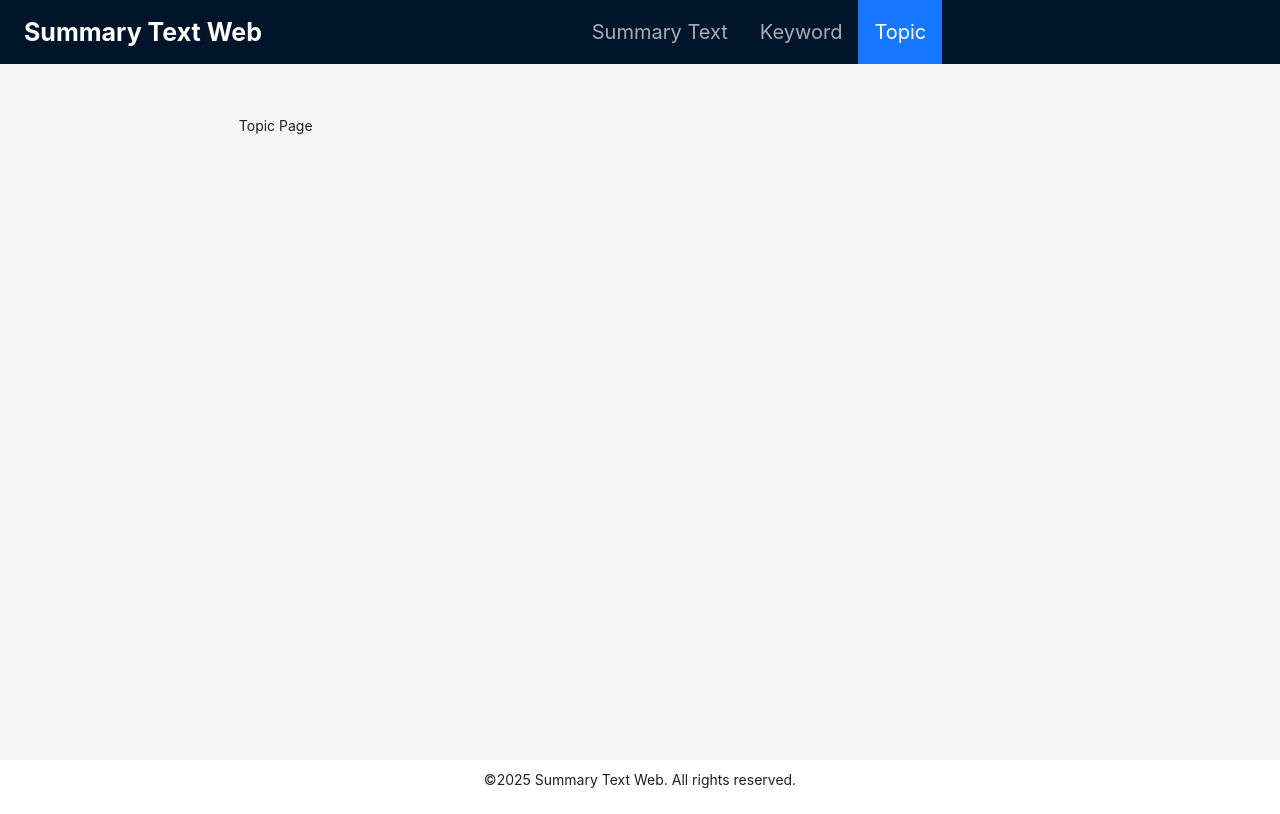
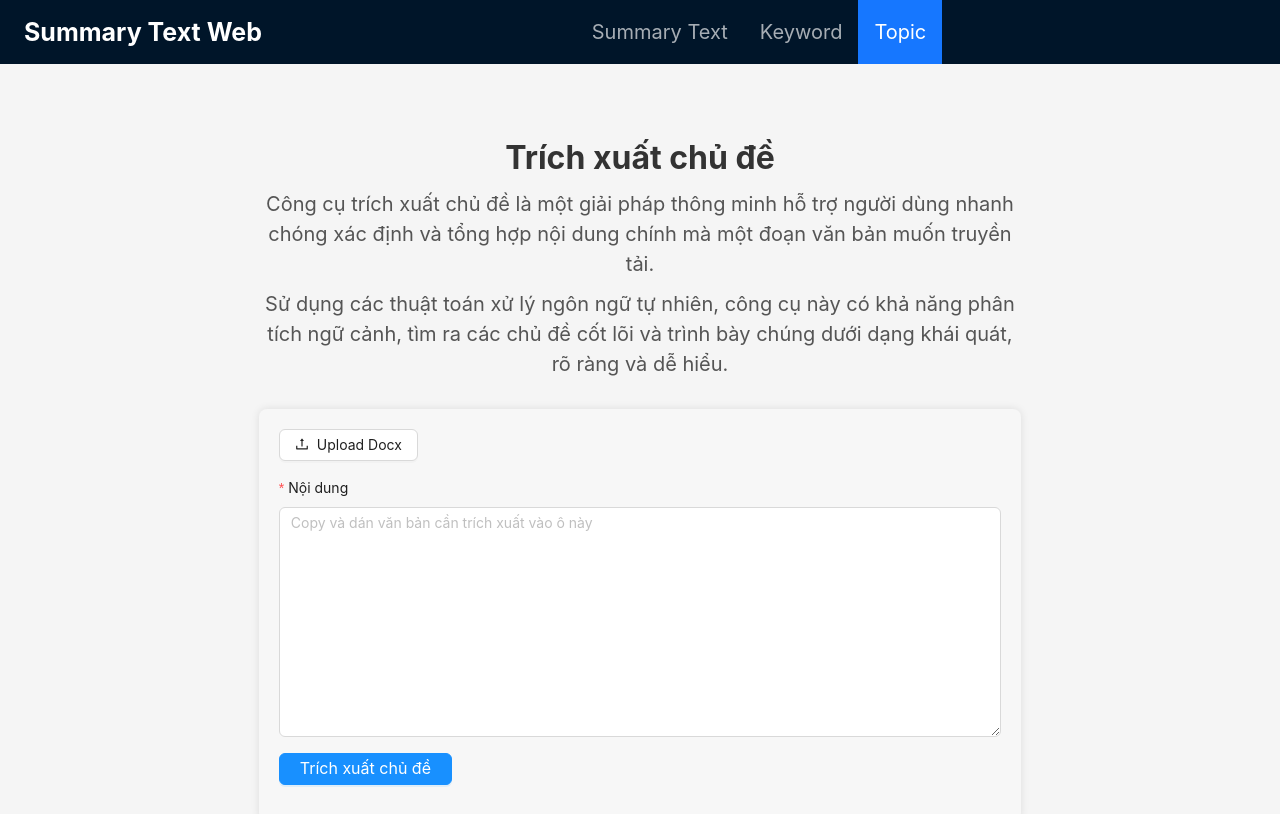
Before and after one commit to bachxuantrann/summary-web, a React (Vite) app: page /topic in a window 1280 px wide. Shown: the top 814 px of the page. Built offline with nearby package versions, Linux system fonts and the light colour scheme.

Commit message:
ui topic page

```diff
--- a/src/pages/TopicPage/index.jsx
+++ b/src/pages/TopicPage/index.jsx
@@ -1,4 +1,150 @@
+import { useState } from "react";
+import { Form, Input, Select, Button, Upload, message, Typography } from "antd";
+import { UploadOutlined } from "@ant-design/icons";
+import axios from "axios";
+import "./style.scss";
+const { Title, Paragraph } = Typography;
+const { TextArea } = Input;
 const TopicPage = () => {
-    return <>Topic Page</>;
+    const [form] = Form.useForm();
+    const [loading, setLoading] = useState(false);
+    const [result, setResult] = useState("");
+    const handleSummarize = async (values) => {
+        if (!values.text || !values.text.trim()) {
+            message.warning("Vui lòng nhập nội dung!");
+            return;
+        }
+        try {
+            setLoading(true);
+            const res = await axios.post(
+                "http://127.0.0.1:8000/summarize",
+                values,
+                {
+                    headers: { "Content-Type": "multipart/form-data" },
+                }
+            );
+            setResult(res.data.topics);
+        } catch (error) {
+            message.error("Có lỗi xảy ra khi trích xuất chủ đề!");
+            console.log(error);
+        } finally {
+            setLoading(false);
+        }
+    };
+    const beforeUpload = (file) => {
+        const isDocx =
+            file.type ===
+            "application/vnd.openxmlformats-officedocument.wordprocessingml.document";
+        const isDocxExtension = file.name.slice(-5).toLowerCase() === ".docx";
+
+        if (!isDocx || !isDocxExtension) {
+            message.error("Chỉ cho phép upload file Word (.docx)!");
+            return false; // Ngăn upload
+        }
+        return true;
+    };
+    const handleUpload = async (file) => {
+        const formData = new FormData();
+        formData.append("file", file);
+        try {
+            setLoading(true);
+            const res = await axios.post(
+                "http://127.0.0.1:8000/summarize",
+                formData,
+                {
+                    headers: { "Content-Type": "multipart/form-data" },
+                }
+            );
+            setResult(res.data.topics);
+        } catch (error) {
+            message.error("Có lỗi xảy ra khi upload file!");
+            console.log(error);
+        } finally {
+            setLoading(false);
+        }
+        return false; // Ngăn upload tự động
+    };
+    return (
+        <>
+            <div className="summary-tool">
+                <header className="header">
+                    <Title className="header_title" level={2}>
+                        Trích xuất chủ đề
+                    </Title>
+                    <Paragraph className="header_paragraph">
+                        Công cụ trích xuất chủ đề là một giải pháp thông minh hỗ
+                        trợ người dùng nhanh chóng xác định và tổng hợp nội dung
+                        chính mà một đoạn văn bản muốn truyền tải.
+                    </Paragraph>
+                    <Paragraph className="header_paragraph">
+                        Sử dụng các thuật toán xử lý ngôn ngữ tự nhiên, công cụ
+                        này có khả năng phân tích ngữ cảnh, tìm ra các chủ đề
+                        cốt lõi và trình bày chúng dưới dạng khái quát, rõ ràng
+                        và dễ hiểu.
+                    </Paragraph>
+                </header>
+                <Form form={form} layout="vertical" onFinish={handleSummarize}>
+                    <Form.Item>
+                        <Upload
+                            beforeUpload={beforeUpload}
+                            customRequest={async ({
+                                file,
+                                onSuccess,
+                                onError,
+                            }) => {
+                                try {
+                                    await handleUpload(file);
+                                    onSuccess("ok");
+                                } catch (err) {
+                                    onError(err);
+                                }
+                            }}
+                            showUploadList={false}
+                        >
+                            <Button icon={<UploadOutlined />}>
+                                Upload Docx
+                            </Button>
+                        </Upload>
+                    </Form.Item>
+                    <Form.Item
+                        label="Nội dung"
+                        name="text"
+                        rules={[
+                            {
+                                required: true,
+                                message:
+                                    "Vui lòng nhập nội dung cần trích xuất!",
+                            },
+                        ]}
+                    >
+                        <TextArea
+                            rows={10}
+                            placeholder="Copy và dán văn bản cần trích xuất vào ô này"
+                        />
+                    </Form.Item>
+                    <Form.Item>
+                        <Button
+                            type="primary"
+                            htmlType="submit"
+                            loading={loading}
+                        >
+                            Trích xuất chủ đề
+                        </Button>
+                    </Form.Item>
+                </Form>
+
+                {result && (
+                    <div className="result-area">
+                        <h3>Kết quả các chủ đề trích xuất </h3>
+                        <ul>
+                            {result.map((topic) => (
+                                <li>{topic}</li>
+                            ))}
+                        </ul>
+                    </div>
+                )}
+            </div>
+        </>
+    );
 };
 export default TopicPage;
```
